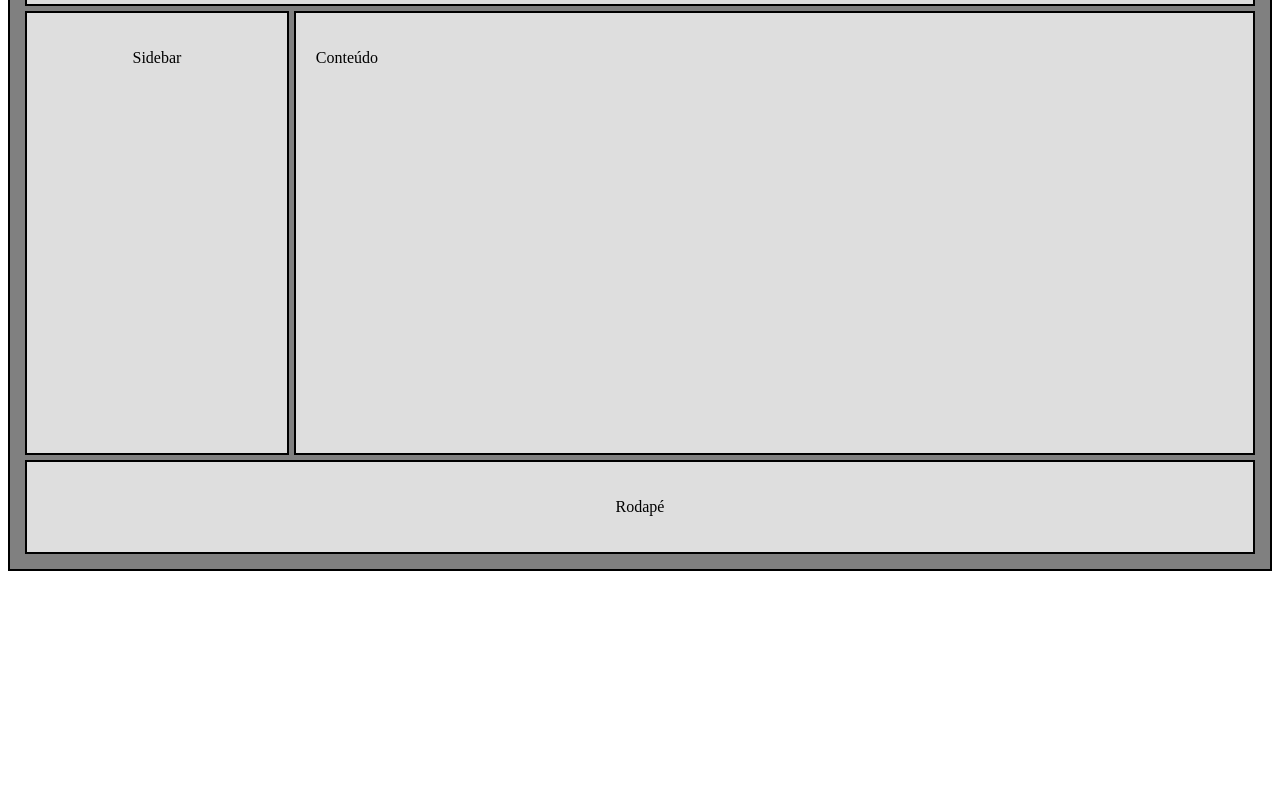
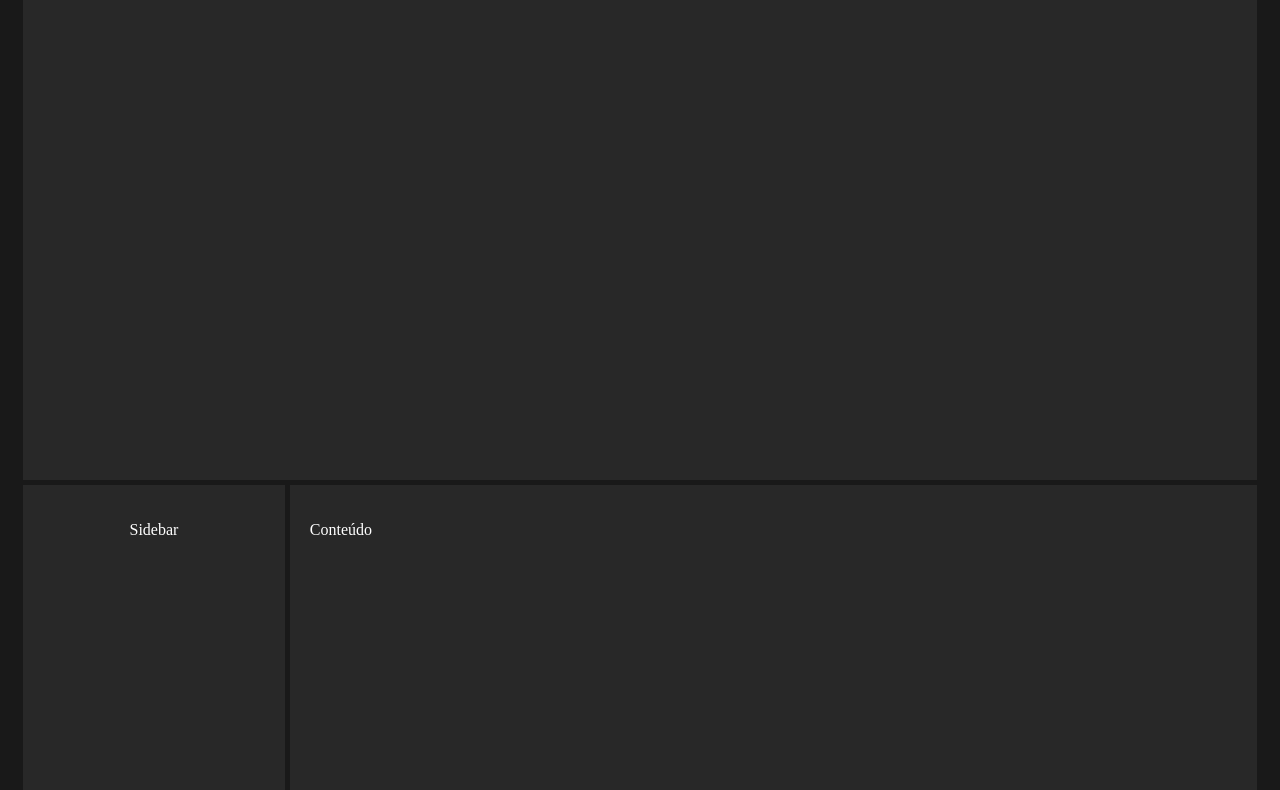
Before and after one commit to samaraCassie/Portifolio, a plain HTML site: page index.html in a window 1280 px wide. Shown: the part 223-1013 px from the top of the page. Before the commit the page ends 802 px from the top, so only its background shows below. Drawn offline with Linux system fonts and the light colour scheme.

Commit message:
tamanho tela inteira para cada campo e ©

```diff
--- a/css/index.css
+++ b/css/index.css
@@ -1,10 +1,13 @@
   * {
+    color: white;
+  }
 
+  body {
+    background-color: rgb(25, 25, 25);
   }
 
   .container-grid {
-    background-color: grey;
-    border: 2px solid black;
+    background-color: rgb(25, 25, 25);
     padding: 15px;
     display: grid;
     gap: 5px;
@@ -13,28 +16,31 @@
       'sidebar content content content content content'
       'footer footer footer footer footer footer';
   }
+
   #header {
     grid-area: header;
-    height: 20vh;
+    height: 80vh;
     display: flex;
   }
+
   #sidebar {
     grid-area: sidebar;
-    height: 50vh;
+    height: 75vh;
     text-align: center;
   }
+
   #content {
     grid-area: content;
   }
+
   #footer {
     grid-area: footer;
     text-align: center;
   }
 
   .container-grid div {
-    background-color: rgb(222, 222, 222);
+    background-color: rgb(40, 40, 40);
     padding: 20px;
-    border: 2px solid black;
   }
 
   .imagem-perfil {
@@ -47,11 +53,12 @@
 
   /* Responsive layout - makes the three columns stack on top of each other instead of next to each other */
   @media (max-width: 600px) {
-    .column.side{
-    height: 5vh;
-    width: 100%;
+    .column.side {
+      height: 5vh;
+      width: 100%;
     }
+
     .column.middle {
       width: 100%;
     }
-}
+  }
--- a/index.html
+++ b/index.html
@@ -22,7 +22,9 @@
             <p>Conteúdo</p>
         </div>
         <div id="footer">
-            <p>Rodapé</p>
+            <p class="copyright">Copyright &copy; 2022 All Rights Reserved by
+            <a href="https://github.com/davilkj">Davi Arthur</a> &
+            <a href="https://github.com/samaraCassie">Samara Cassie</a></p>
         </div>
     </div>
 
```
